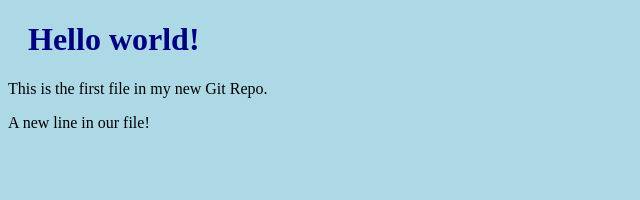
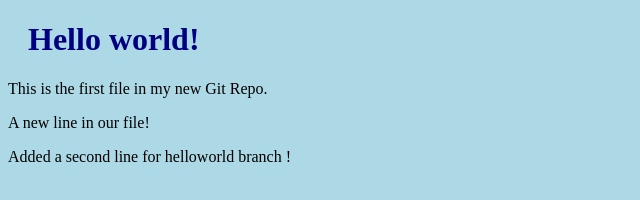
Before and after one commit to prabhu3103/gittest, a plain HTML site: page index.html in a window 1280 px wide. Shown: the whole page, without its empty margins (0-640 px from the left). Drawn offline with Linux system fonts and the light colour scheme.

Commit message:
added second line

```diff
--- a/index.html
+++ b/index.html
@@ -9,5 +9,6 @@
 <h1>Hello world!</h1>
 <p>This is the first file in my new Git Repo.</p>
 <p>A new line in our file!</p>
+<p>Added a second line for helloworld branch !</p>
 </body>
 </html>
```
